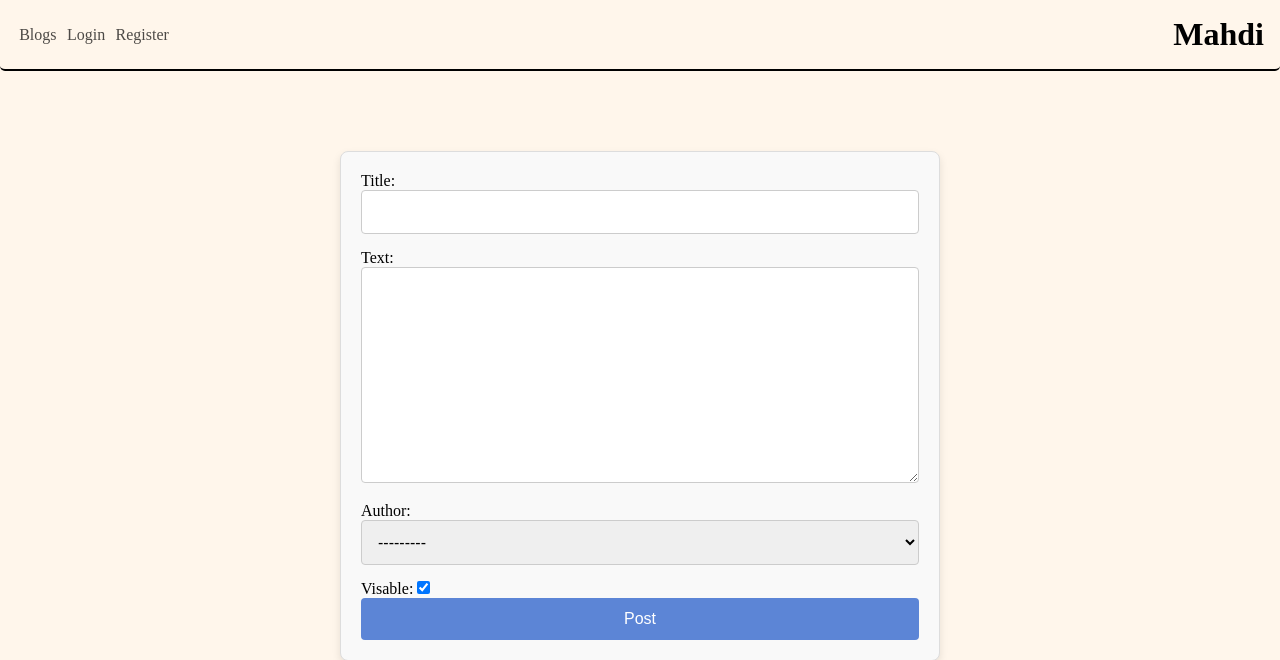
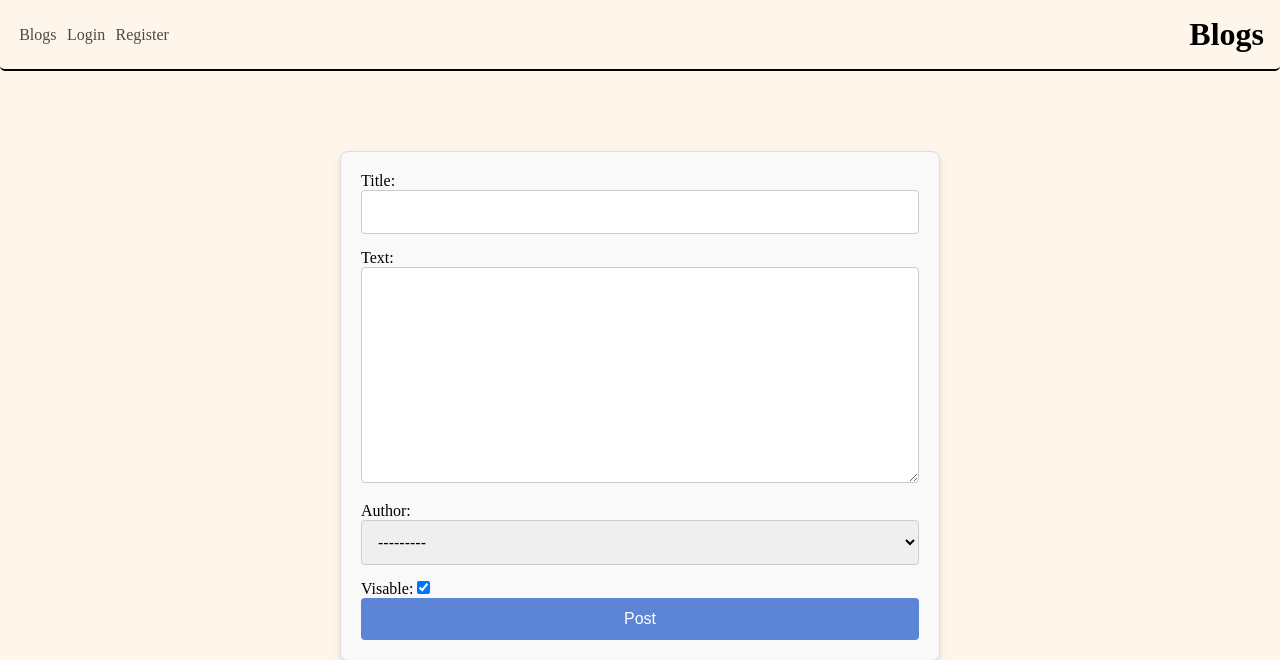
Before and after one commit to rzmahdi/django_blog, a Django app: page /new/ in a window 1280 px wide. Shown: the top 660 px of the page. Run offline with Django 4.2, Linux system fonts and the light colour scheme.

Commit message:
chore: change header brand content
Mahdi changed to Blogs

```diff
--- a/templates/base.html
+++ b/templates/base.html
@@ -25,7 +25,7 @@
         </div>
 
         <div class="brand">
-            <h1>Mahdi</h1>
+            <h1>Blogs</h1>
         </div>
     </header>
 
```
